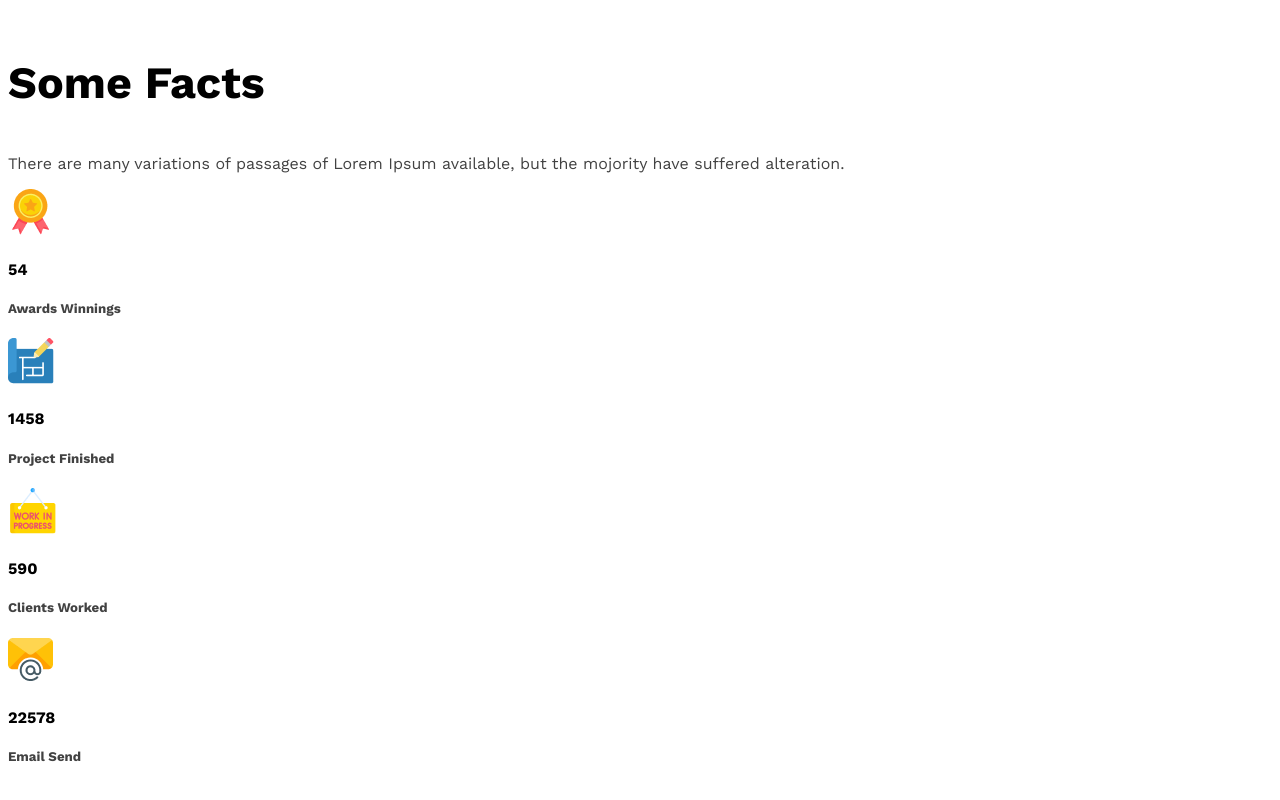
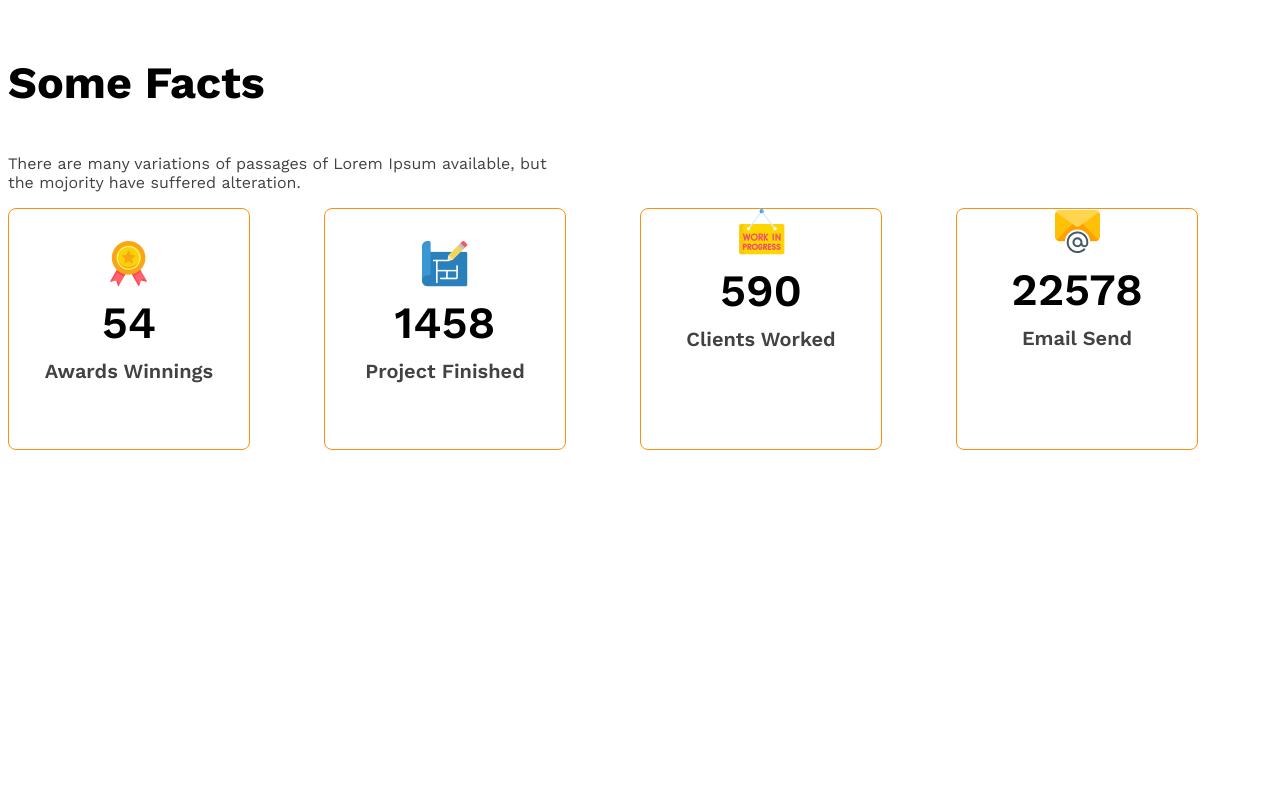
Before and after one commit to RaheelArfeen/G3-Architects, a plain HTML site: page index.html in a window 1280 px wide. Shown: the part 2087-2887 px from the top of the page. After the commit the page ends 2667 px from the top, so only its background shows below. Drawn offline with nearby package versions, Linux system fonts and the light colour scheme.

Commit message:
added a fact container

```diff
--- a/index.html
+++ b/index.html
@@ -46,27 +46,35 @@
         <!-- features will enjoy -->
         <section>
             <h3 class="section-title">Some Facts</h3>
-            <p class="l-grey">There are many variations of passages of Lorem Ipsum available, but the mojority have suffered alteration.</p>
-            <div class="fact-conttainer">
-                <div class="fact">
+            <p class="l-grey fact-description">There are many variations of passages of Lorem Ipsum available, but the mojority have suffered alteration.</p>
+            <div class="fact-container">
+                <div class="fact d-flex">
+                    <div>
                         <img src="images/icons/ribon.png" alt="" class="fact-icon">
                         <h4 class="fact-number">54</h4>
                         <h5 class="fact-name l-grey">Awards Winnings</h5>
                     </div>
-                <div class="fact">
+                </div>
+                <div class="fact d-flex">
+                    <div>
                         <img src="images/icons/projects.png" alt="" class="fact-icon">
                         <h4 class="fact-number">1458</h4>
                         <h5 class="fact-name l-grey">Project Finished</h5>
                     </div>
+                </div>
                 <div class="fact">
+                    <div>
                         <img src="images/icons/customers.png" alt="" class="fact-icon">
                         <h4 class="fact-number">590</h4>
                         <h5 class="fact-name l-grey">Clients Worked</h5>
                     </div>
+                </div>
                 <div class="fact">
+                    <div>
                         <img src="images/icons/email.png" alt="" class="fact-icon">
                         <h4 class="fact-number">22578</h4>
                         <h5 class="fact-name l-grey">Email Send</h5>
+                    </div>
                 </div>
             </div>
         </section>
--- a/style.css
+++ b/style.css
@@ -117,7 +117,38 @@ main > section{
     font-weight: 500;
 }
 
-/*  */
+/* some facts related styles */
+.fact-container{
+    display: grid;
+    grid-template-columns: repeat(4, 1fr);
+}
+
+.fact-description{
+    max-width: 540px;
+}
+
+.fact{
+    border: 1px solid #FF900E;
+    height: 240px;
+    width: 240px;
+    border-radius: 8px;
+    align-items: center;
+    justify-content: center;
+    text-align: center;
+}
+
+.fact-number{
+    font-size: 2.8rem;
+    font-weight: 600;
+    margin-top: 5px;
+    margin-bottom: 10px;
+}
+
+.fact-name{
+    font-size: 1.25rem;
+    font-weight: 600;
+    margin-top: 10px;
+}
 
 /* responsive media querry */
 
```
Lines whose indentation alone changed are shown as unchanged.
